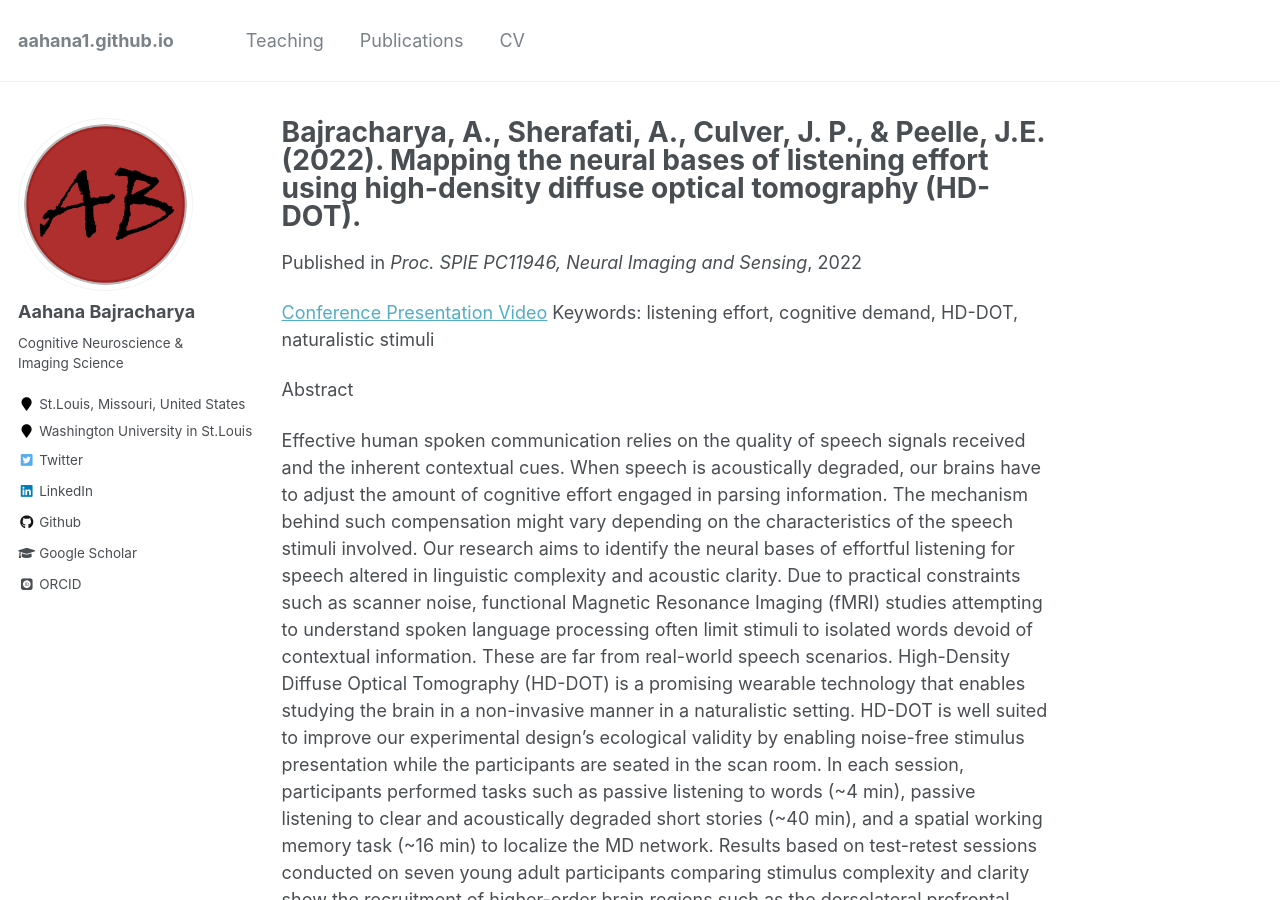
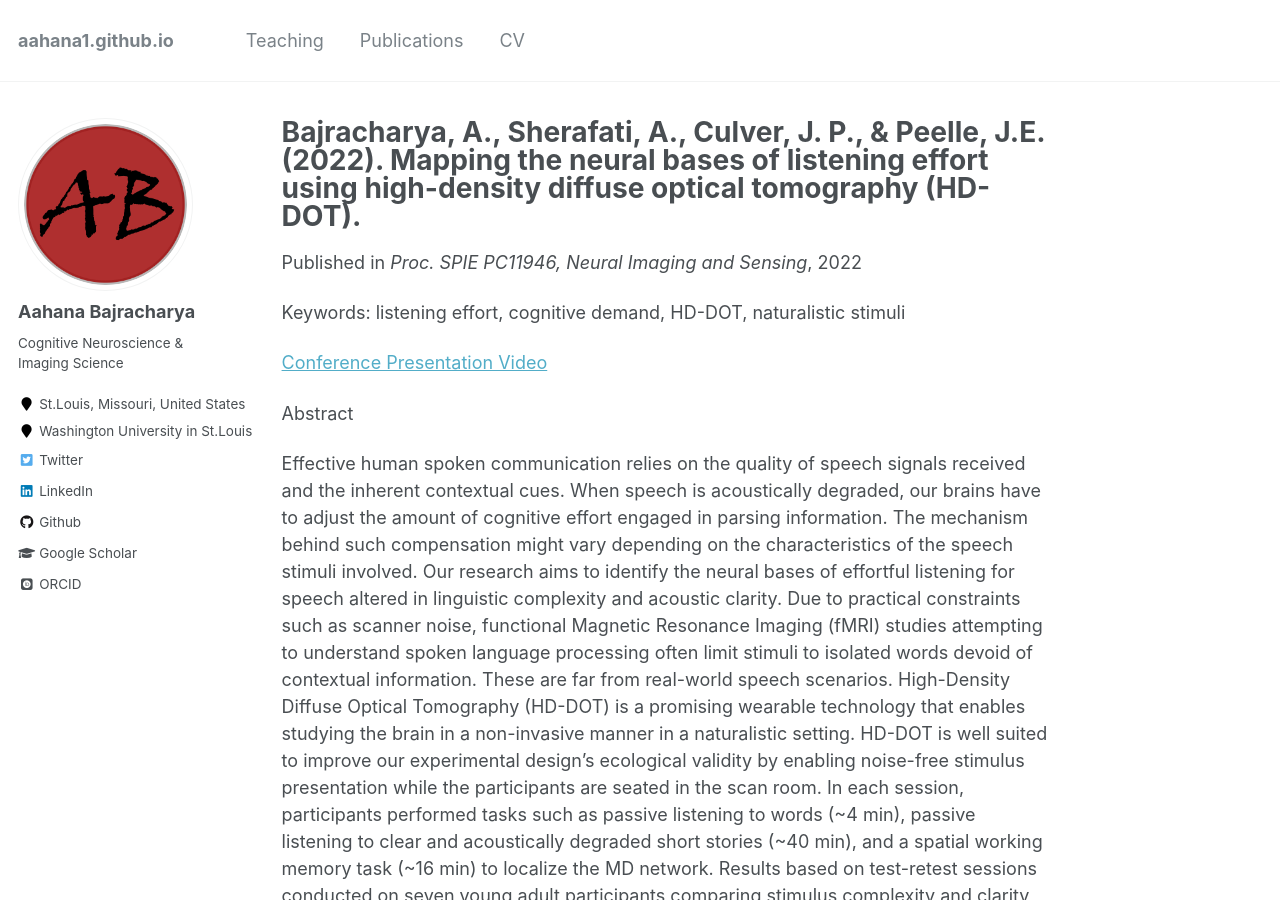
Before and after one commit to kritibhattarai23/kritibhattarai23.github.io, a Jekyll site: the page built from _publications/bibliography-4.md, in a window 1280 px wide and 900 px high. Built offline with Jekyll 4.4.1, drawn with Linux system fonts in a browser that asks for light colours; some web fonts are replaced.

```diff
--- a/_publications/bibliography-4.md
+++ b/_publications/bibliography-4.md
@@ -6,8 +6,9 @@ date: 2022-4-28
 venue: 'Proc. SPIE PC11946, Neural Imaging and Sensing'
 paperurl: 'https://doi.org/10.1117/12.2607173'
 ---
+Keywords: listening effort, cognitive demand, HD-DOT, naturalistic stimuli
+
 [Conference Presentation Video](https://www.spiedigitallibrary.org/conference-proceedings-of-spie/PC11946/2607173/Mapping-the-neural-bases-of-listening-effort-using-high-density/10.1117/12.2607173.full)
-Keywords: listening effort, cognitive demand, HD-DOT, naturalistic stimuli
 
 Abstract
 
```
